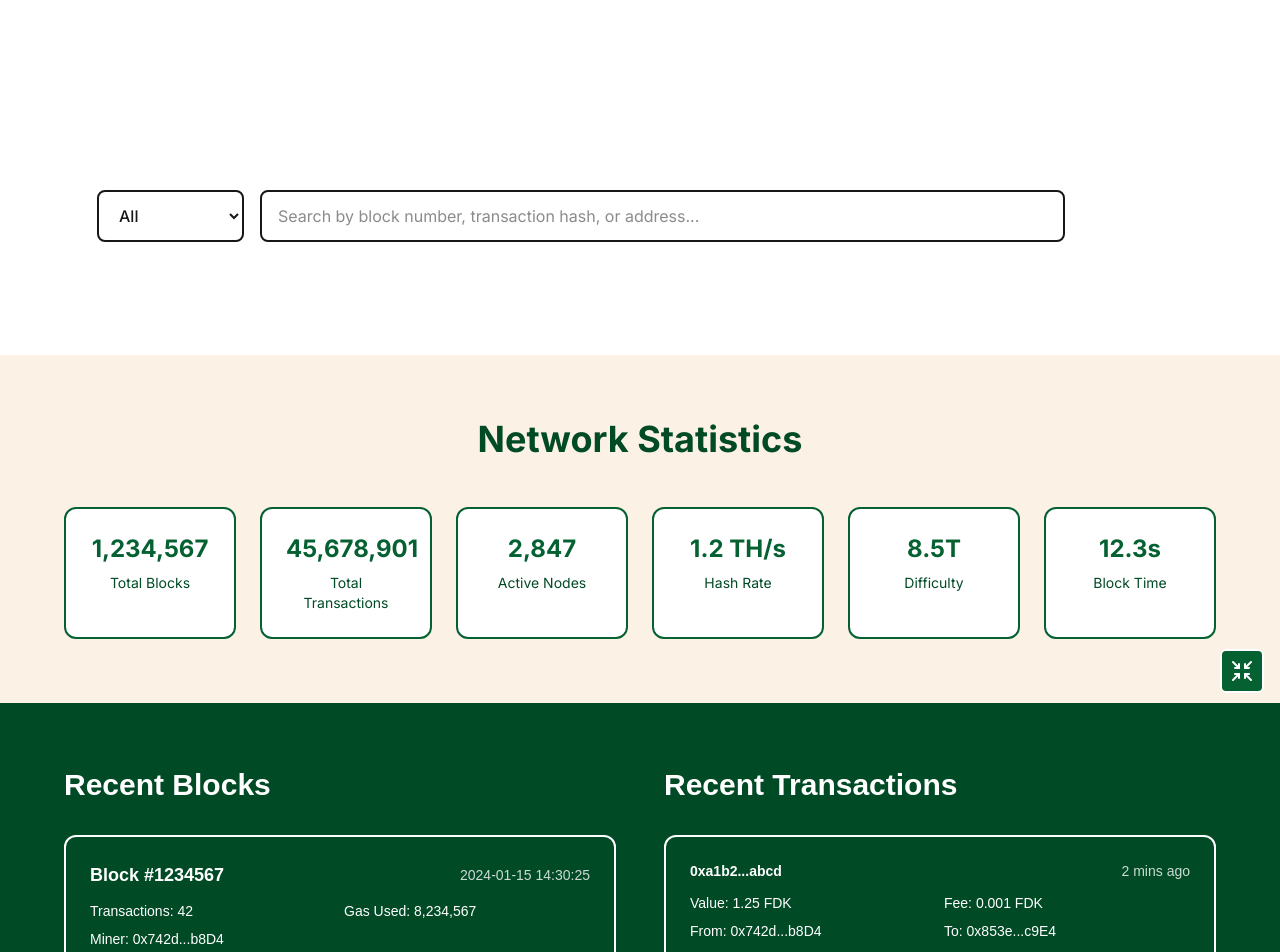
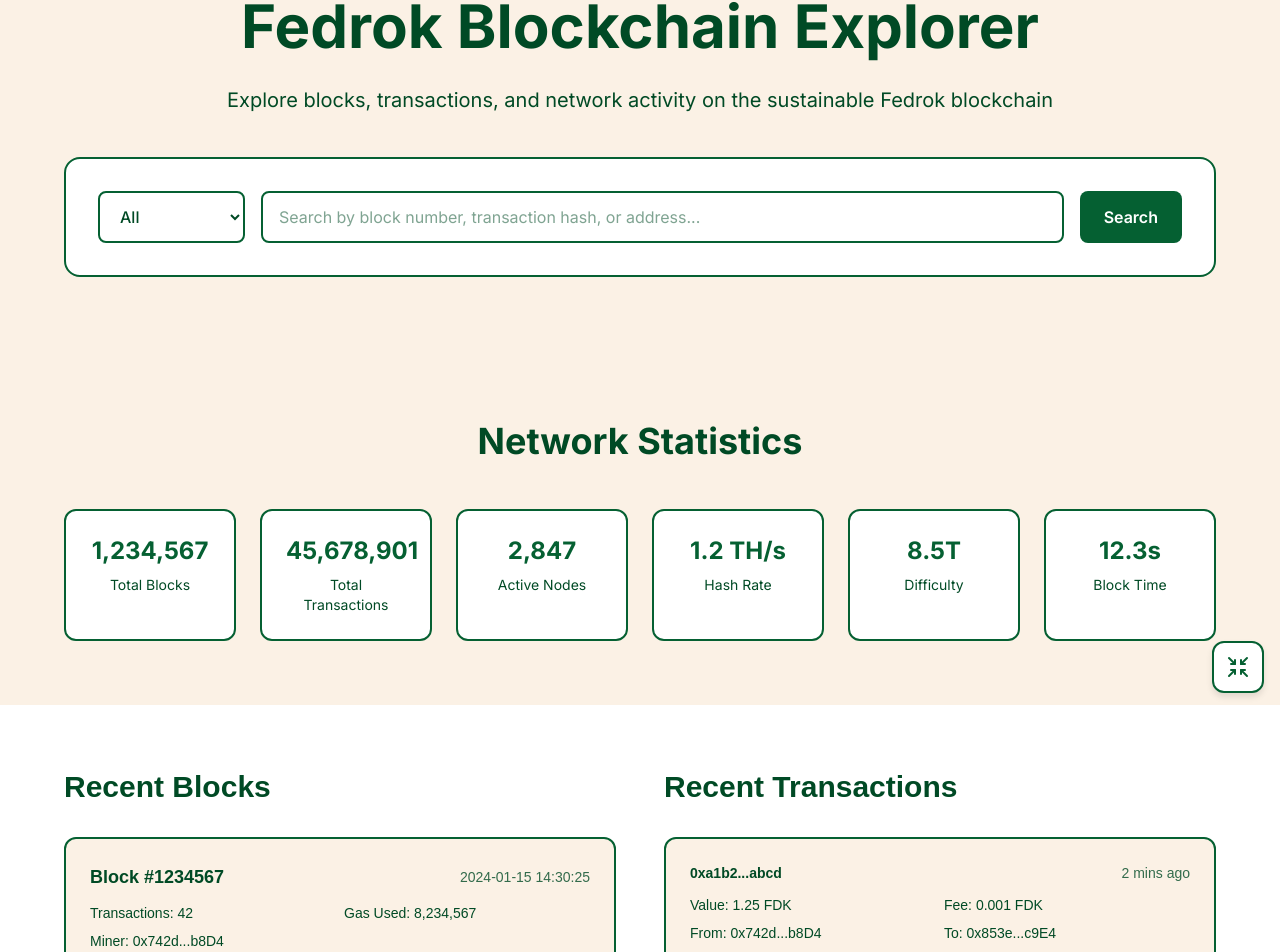
Before and after one commit to darkhorsesolution/Fedrok-Explorer, a Next.js app: page / in a window 1280 px wide. Shown: the part 91-1043 px from the top of the page. Built offline with nearby package versions, Linux system fonts and the light colour scheme.

Commit message:
Feat: update UI

```diff
--- a/app/page.tsx
+++ b/app/page.tsx
@@ -146,22 +146,23 @@ export default function FedrokExplorer() {
       </div>
 
       {/* Hero Section */}
-      <div className="bg-primary-800" style={{ padding: "80px 40px" }}>
+      <div style={{ backgroundColor: "rgb(251, 241, 229)", padding: "80px 40px" }}>
         <div className="mx-auto text-center" style={{ maxWidth: "1152px" }}>
-          <h1 className="text-white font-bold" style={{ fontSize: "60px", lineHeight: "75px", marginBottom: "20px" }}>
+          <h1 className="font-bold" style={{ fontSize: "60px", lineHeight: "75px", marginBottom: "20px", color: "rgb(0, 74, 37)" }}>
             Fedrok Blockchain Explorer
           </h1>
-          <p className="text-white/90 mb-10" style={{ fontSize: "20px", lineHeight: "32.5px" }}>
+          <p className="mb-10" style={{ fontSize: "20px", lineHeight: "32.5px", color: "rgb(0, 74, 37)" }}>
             Explore blocks, transactions, and network activity on the sustainable Fedrok blockchain
           </p>
 
           {/* Search Section */}
-          <div className="bg-white/10 backdrop-blur-sm rounded-2xl p-8 border border-white/20">
+          <div className="rounded-2xl p-8 border-2" style={{ backgroundColor: "rgb(255, 255, 255)", borderColor: "rgb(5, 96, 50)" }}>
             <div className="flex flex-col sm:flex-row gap-4 items-stretch">
               <select
                 value={searchType}
                 onChange={(e) => setSearchType(e.target.value)}
-                className="bg-white border-2 border-primary-600 rounded-lg px-4 py-3 text-primary-800 font-medium min-w-32 focus:outline-none focus:ring-2 focus:ring-primary-400"
+                className="bg-white rounded-lg px-4 py-3 font-medium min-w-32 focus:outline-none focus:ring-2 focus:ring-green-600"
+                style={{ border: "2px solid rgb(5, 96, 50)", color: "rgb(0, 74, 37)" }}
               >
                 <option value="all">All</option>
                 <option value="block">Block</option>
@@ -173,11 +174,15 @@ export default function FedrokExplorer() {
                 placeholder="Search by block number, transaction hash, or address..."
                 value={searchQuery}
                 onChange={(e) => setSearchQuery(e.target.value)}
-                className="flex-1 bg-white border-2 border-primary-600 rounded-lg px-4 py-3 text-primary-800 focus:outline-none focus:ring-2 focus:ring-primary-400"
+                className="flex-1 bg-white rounded-lg px-4 py-3 focus:outline-none focus:ring-2 focus:ring-green-600"
+                style={{ border: "2px solid rgb(5, 96, 50)", color: "rgb(0, 74, 37)" }}
               />
               <button
                 onClick={handleSearch}
-                className="bg-primary-600 hover:bg-primary-700 text-white px-6 py-3 rounded-lg font-semibold transition-all duration-300 hover:-translate-y-1"
+                className="text-white px-6 py-3 rounded-lg font-semibold transition-all duration-300 hover:-translate-y-1"
+                style={{ backgroundColor: "rgb(5, 96, 50)" }}
+                onMouseEnter={(e) => e.currentTarget.style.backgroundColor = "rgb(0, 74, 37)"}
+                onMouseLeave={(e) => e.currentTarget.style.backgroundColor = "rgb(5, 96, 50)"}
               >
                 Search
               </button>
@@ -215,12 +220,12 @@ export default function FedrokExplorer() {
       </div>
 
       {/* Recent Blocks and Transactions */}
-      <div style={{ backgroundColor: "rgb(0, 74, 37)", padding: "64px 40px" }}>
+      <div style={{ backgroundColor: "rgb(255, 255, 255)", padding: "64px 40px" }}>
         <div className="max-w-6xl mx-auto grid lg:grid-cols-2 gap-12">
           {/* Recent Blocks */}
           <div>
             <h3 className="text-3xl mb-8 font-bold" style={{
-              color: "rgb(255, 255, 255)",
+              color: "rgb(0, 74, 37)",
               fontFamily: "Unbounded, sans-serif"
             }}>
               Recent Blocks
@@ -232,9 +237,9 @@ export default function FedrokExplorer() {
                   onClick={() => selectBlock(block)}
                   className="rounded-xl p-6 border-2 cursor-pointer transition-all duration-300 hover:translate-x-2"
                   style={{
-                    backgroundColor: "rgb(0, 74, 37)",
-                    borderColor: "rgb(255, 255, 255)",
-                    color: "rgb(255, 255, 255)",
+                    backgroundColor: "rgb(251, 241, 229)",
+                    borderColor: "rgb(5, 96, 50)",
+                    color: "rgb(0, 74, 37)",
                     fontFamily: "Unbounded, sans-serif"
                   }}
                   onMouseEnter={(e) => {
@@ -242,8 +247,8 @@ export default function FedrokExplorer() {
                     e.currentTarget.style.color = "rgb(255, 255, 255)";
                   }}
                   onMouseLeave={(e) => {
-                    e.currentTarget.style.backgroundColor = "rgb(0, 74, 37)";
-                    e.currentTarget.style.color = "rgb(255, 255, 255)";
+                    e.currentTarget.style.backgroundColor = "rgb(251, 241, 229)";
+                    e.currentTarget.style.color = "rgb(0, 74, 37)";
                   }}
                 >
                   <div className="flex justify-between items-center mb-3">
@@ -267,7 +272,7 @@ export default function FedrokExplorer() {
           {/* Recent Transactions */}
           <div>
             <h3 className="text-3xl mb-8 font-bold" style={{
-              color: "rgb(255, 255, 255)",
+              color: "rgb(0, 74, 37)",
               fontFamily: "Unbounded, sans-serif"
             }}>
               Recent Transactions
@@ -279,9 +284,9 @@ export default function FedrokExplorer() {
                   onClick={() => selectTransaction(tx)}
                   className="rounded-xl p-6 border-2 cursor-pointer transition-all duration-300 hover:translate-x-2"
                   style={{
-                    backgroundColor: "rgb(0, 74, 37)",
-                    borderColor: "rgb(255, 255, 255)",
-                    color: "rgb(255, 255, 255)",
+                    backgroundColor: "rgb(251, 241, 229)",
+                    borderColor: "rgb(5, 96, 50)",
+                    color: "rgb(0, 74, 37)",
                     fontFamily: "Unbounded, sans-serif"
                   }}
                   onMouseEnter={(e) => {
@@ -289,8 +294,8 @@ export default function FedrokExplorer() {
                     e.currentTarget.style.color = "rgb(255, 255, 255)";
                   }}
                   onMouseLeave={(e) => {
-                    e.currentTarget.style.backgroundColor = "rgb(0, 74, 37)";
-                    e.currentTarget.style.color = "rgb(255, 255, 255)";
+                    e.currentTarget.style.backgroundColor = "rgb(251, 241, 229)";
+                    e.currentTarget.style.color = "rgb(0, 74, 37)";
                   }}
                 >
                   <div className="flex justify-between items-center mb-3">
--- a/components/LayoutWrapper.tsx
+++ b/components/LayoutWrapper.tsx
@@ -1,6 +1,4 @@
 'use client';
-
-import { Footer } from '@/components';
 
 interface LayoutWrapperProps {
   children: React.ReactNode;
@@ -10,7 +8,6 @@ export default function LayoutWrapper({ children }: LayoutWrapperProps) {
   return (
     <>
       {children}
-      <Footer />
     </>
   );
 }
--- a/components/MinimizeButton.tsx
+++ b/components/MinimizeButton.tsx
@@ -9,14 +9,25 @@ export default function MinimizeButton({ onClick, className = "" }: MinimizeButt
   return (
     <button
       onClick={onClick}
-      className={`fixed bottom-4 right-4 z-40 cursor-pointer transition-all duration-200 hover:bg-primary-700 ${className}`}
+      className={`fixed bottom-4 right-4 z-40 cursor-pointer transition-all duration-300 hover:-translate-y-2 ${className}`}
       style={{
-        backgroundColor: "rgb(5, 96, 50)", // primary-600
-        borderRadius: "6px",
-        padding: "8px",
-        border: "2px solid rgb(255, 255, 255)",
+        backgroundColor: "rgb(255, 255, 255)",
+        borderRadius: "12px",
+        padding: "12px",
+        border: "2px solid rgb(5, 96, 50)",
+        boxShadow: "0 4px 6px rgba(0, 0, 0, 0.1)",
       }}
       title="Minimize"
+      onMouseEnter={(e) => {
+        e.currentTarget.style.backgroundColor = "rgb(5, 96, 50)";
+        const svg = e.currentTarget.querySelector('svg');
+        if (svg) svg.style.color = "rgb(255, 255, 255)";
+      }}
+      onMouseLeave={(e) => {
+        e.currentTarget.style.backgroundColor = "rgb(255, 255, 255)";
+        const svg = e.currentTarget.querySelector('svg');
+        if (svg) svg.style.color = "rgb(5, 96, 50)";
+      }}
     >
       <svg
         xmlns="http://www.w3.org/2000/svg"
@@ -28,9 +39,9 @@ export default function MinimizeButton({ onClick, className = "" }: MinimizeButt
         strokeWidth="2"
         strokeLinecap="round"
         strokeLinejoin="round"
-        className="text-white"
+        className="transition-colors duration-300"
         style={{
-          color: "rgb(255, 255, 255)",
+          color: "rgb(5, 96, 50)",
           height: "24px",
           width: "24px",
           verticalAlign: "middle",
```
